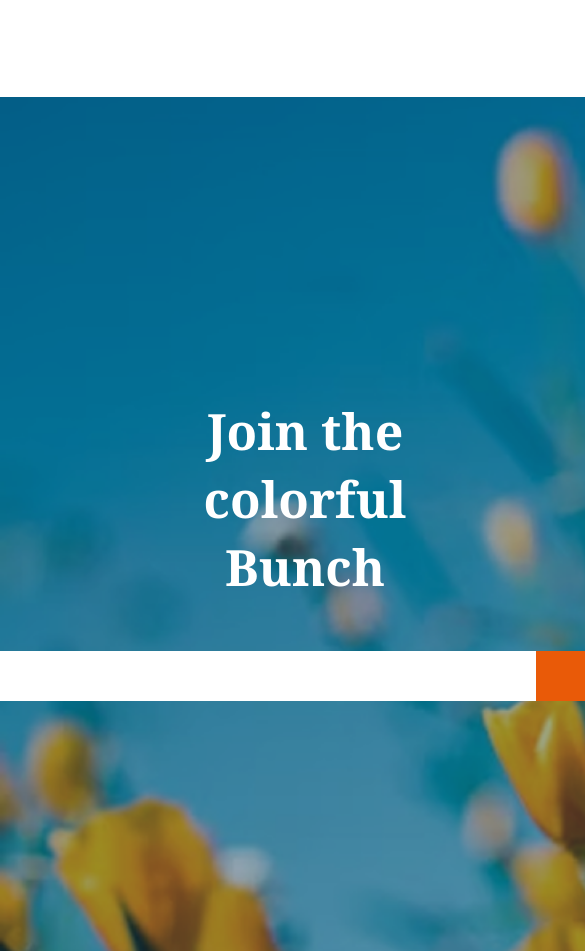
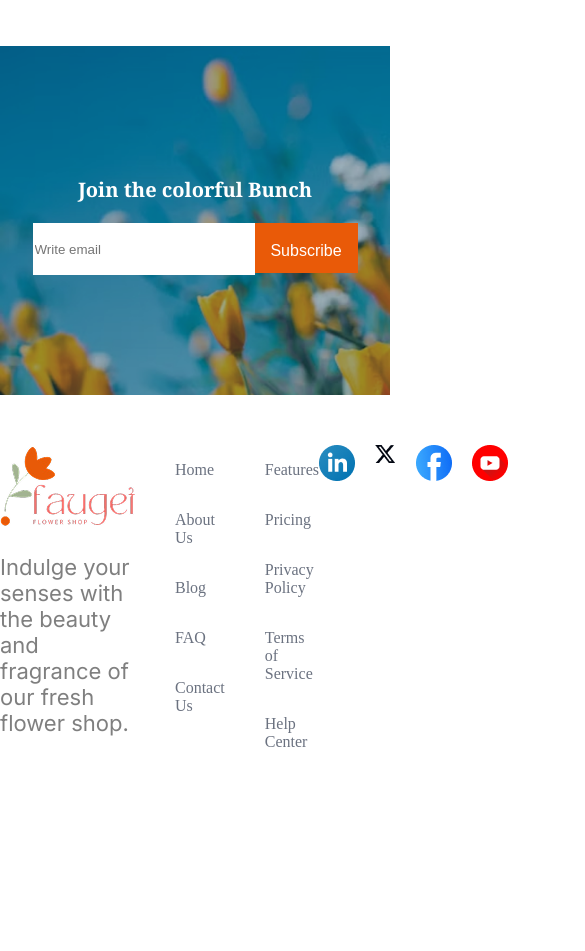
Before and after one commit to niloy-rahman-always/assignment-2, a plain HTML site: page index.html in a window 390 px wide. Shown: the part 5447-6398 px from the top of the page, 585 px wide, since content can reach past the window. After the commit the page ends 6230 px from the top, so only its background shows below. Drawn offline with Linux system fonts and the light colour scheme.

Commit message:
added the last footer area and design with css

```diff
--- a/index.html
+++ b/index.html
@@ -220,6 +220,45 @@
         <button class="box-button">Subscribe</button>
       </div>
     </div>
+
+    <div class="last-footer">
+      <div class="footer-logo">
+        <img src="assets/logo.png" alt="">
+        <p class="footer-description">
+          Indulge your senses with the beauty and fragrance of our fresh flower shop.
+        </p>
+      </div>
+
+      <div class="footer-nav">
+        <div class="side-1">
+          <ul>
+            <li><a href="">Home</a></li>
+            <li><a href="">About Us</a></li>
+            <li><a href="">Blog</a></li>
+            <li><a href="">FAQ</a></li>
+            <li><a href="">Contact Us</a></li>
+        </div>
+        <div class="side-2">
+          <ul>
+            <li><a href="">Features</a></li>
+            <li><a href="">Pricing</a></li>
+            <li><a href="">Privacy Policy</a></li>
+            <li><a href="">Terms of Service</a></li>
+            <li><a href="">Help Center</a>
+            </li>
+          </ul>
+        </div>
+      </div>
+
+      <div class="footer-social-logo">
+        <img src="assets/icon-linkedin.png" alt="">
+        <img src="assets/icon-twitter.png" alt="">
+        <img src="assets/icon-facebook.png" alt="">
+        <img src="assets/icon-youtube.png" alt="">
+      </div>
+
+
+    </div>
   </footer>
 </body>
 
--- a/style/style.css
+++ b/style/style.css
@@ -1,11 +1,15 @@
 body {
   margin: 0 auto;
 }
-body main {
+body main{
   max-width: 1140px;
   margin: 0 auto;
 }
 .navbar {
+  max-width: 1140px;
+  margin: 0 auto;
+}
+body footer .last-footer {
   max-width: 1140px;
   margin: 0 auto;
 }
@@ -288,9 +292,9 @@ color: rgba(0, 0, 0, 0.5);
       background-repeat: no-repeat;
       background-size: cover;
       padding: 250px 305px;
-
       justify-items: center;
       text-align: center;
+      margin-bottom: 50px;
     }
     .join-title {
       font-family: "Noto Serif", serif;
@@ -326,15 +330,43 @@ color: rgba(0, 0, 0, 0.5);
       cursor: pointer;
     }
 
+.last-footer {
+  display: flex;
+  justify-content: space-between;
 
+}
+.last-footer div ul li {
+  list-style: none;
+  margin-bottom: 32px;
+}
+.footer-nav {
+  display: flex;
+  justify-content: space-between;
+}
+.footer-description {
+  font-family: "Inter", sans-serif;
+  font-size: 1.375rem;
+  color: rgba(0, 0, 0, 0.5);
+}
+.last-footer div ul li a {
+  text-decoration: none;
+  color: rgba(107, 114, 128, 1);
+}
+.footer-social-logo {
+display: flex;
+flex-direction: row;
+align-items: flex-start;
+}
+.footer-social-logo img{
+margin-right: 20px;
+
+}
 /* mobile responsive */
 
 @media screen and (max-width: 576px) {
-  body {
-  margin: 0;
- padding: 0;
-  width: 100%;
-  max-width: 100%;
+  body main {
+ width: 92%;
+ margin: 0 auto;
 }
 
   .navigation ul .pc {
@@ -372,9 +404,44 @@ color: rgba(0, 0, 0, 0.5);
  max-width: 100%;
  height: 250px;
 }
+  .card {
+      position: relative;
+      width: 100%;
+      height: 200px;
+      border-radius: 16px;
+      overflow: hidden;
+    }
 .card img {
  max-width: 100%;
  background-color: #E95A08;
 }
 
+.join-area {
+  background-image: url('../assets/news-letter-bg.png')
+  background-repeat: no-repeat;
+  background-attachment: fixed;
+  background-size: cover;
+  padding: 110px 35px;
+
 }
+
+
+  input {
+    width: 218px;
+    height: 50px;
+    margin-bottom: 10px;
+  }
+
+  .box-button {
+    width: 103px;
+    padding: 19px 12px;
+  }
+
+  .join-title {
+    font-size: 1.25rem;
+    text-align: center;
+  }
+
+
+
+}
```
